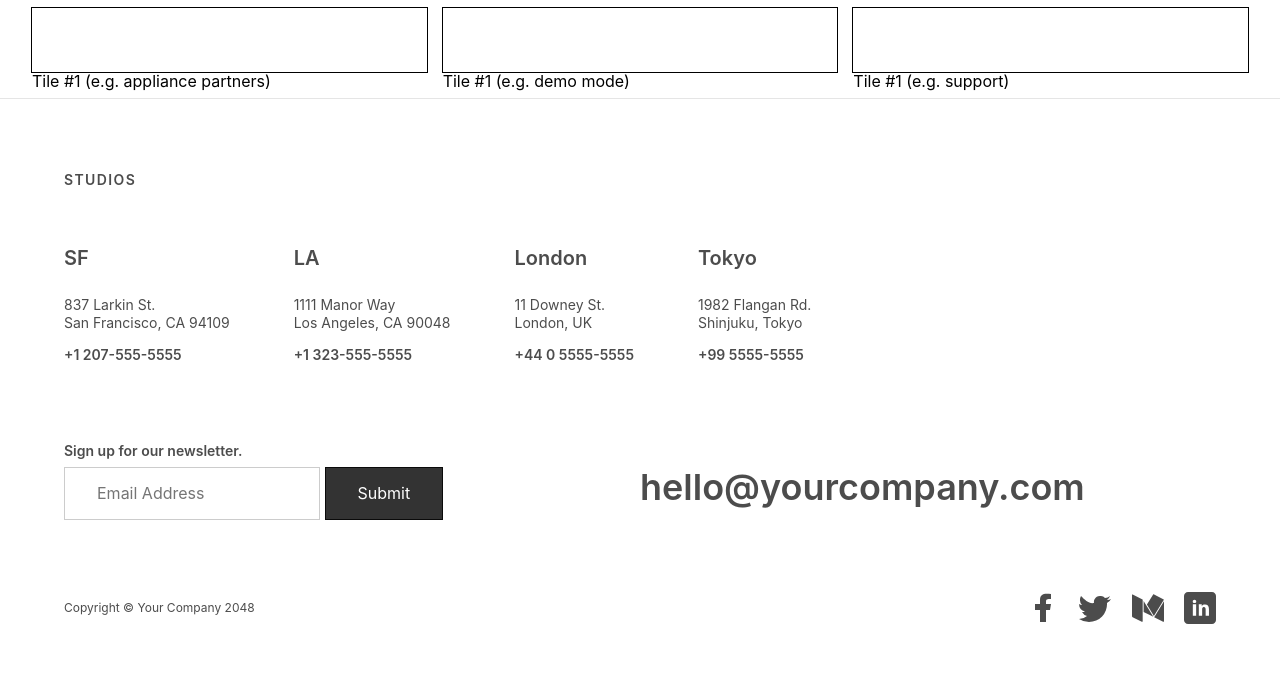
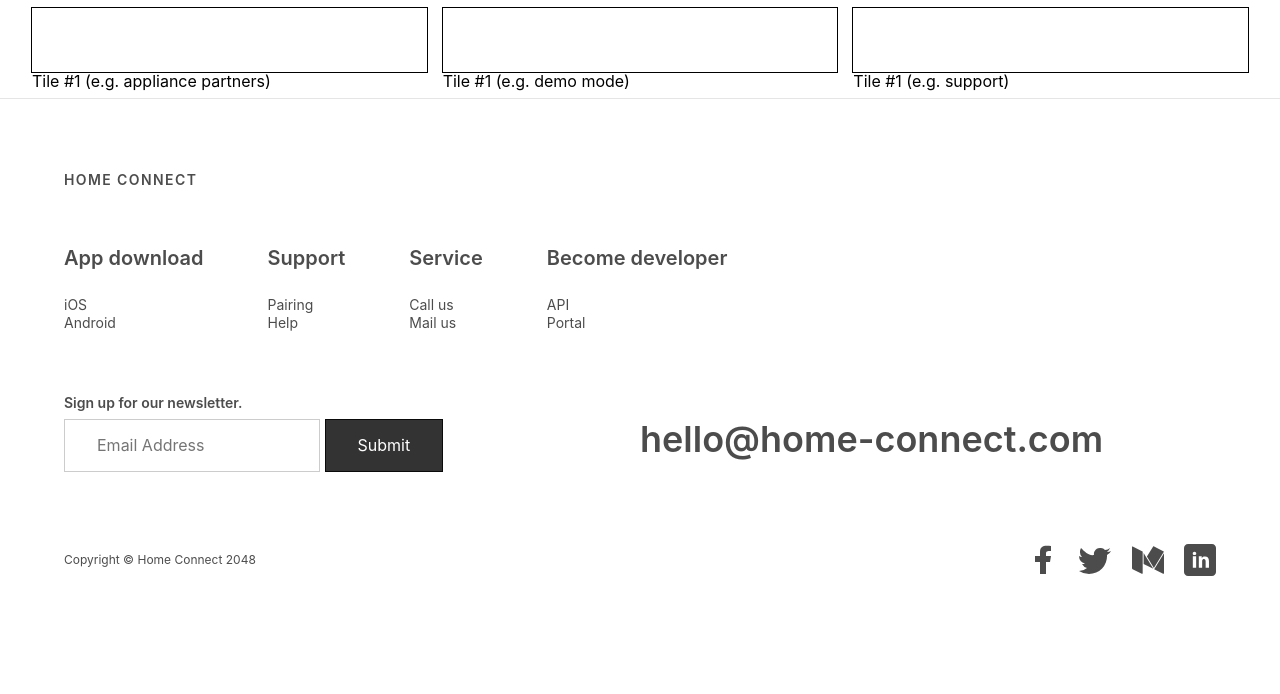
Before and after one commit to aplh/hc, a Jekyll site: the page homepage.html, which Jekyll copies as it is, in a window 1280 px wide. Shown: the part 771-1465 px from the top of the page. Built offline with Jekyll 4.4.1, drawn with Linux system fonts in a browser that asks for light colours; after the commit the page ends 1417 px from its top, so only the background shows below that.

Commit message:
Update homepage.html
sfsdfs

```diff
--- a/homepage.html
+++ b/homepage.html
@@ -55,46 +55,36 @@
 
   <footer class="pa4 pa5-l black-70 bt b--black-10">
   <div class="mb4-l cf">
-    <h1 class="fl w-100 pv0 f6 fw6 ttu tracked mb4">Studios</h1>
+    <h1 class="fl w-100 pv0 f6 fw6 ttu tracked mb4">Home Connect</h1>
     <article class="fl w-50 dib-ns w-auto-ns mr4-m mr5-l mb4 pr2 pr0-ns">
-      <h4 class="f5 f4-l fw6">SF</h4>
-      <span class="f7 f6-l db black-70">837 Larkin St.</span>
-      <span class="f7 f6-l black-70">San Francisco, CA 94109 </span>
-      <a class="f6 db fw6 pv3 black-70 link dim" title="Call SF" href="tel:+12075555555">
-        +1 207-555-5555
-      </a>
+      <h4 class="f5 f4-l fw6">App download</h4>
+      <span class="f7 f6-l db black-70">iOS</span>
+      <span class="f7 f6-l black-70">Android</span>
     </article>
     <article class="fl w-50 dib-ns w-auto-ns mr4-m mr5-l mb4 pl2 pl0-ns">
-      <h4 class="f5 f4-l fw6">LA</h4>
+      <h4 class="f5 f4-l fw6">Support</h4>
       <span class="f7 f6-l db black-70">
-        1111 Manor Way
+        Pairing
       </span>
       <span class="f7 f6-l di black-70">
-        Los Angeles, CA 90048
+        Help
       </span>
-      <a href="tel:+13235555555" class="f6 db fw6 pv3 link dim black-70" title="Call the LA office.">
-        +1 323-555-5555
-      </a>
     </article>
     <article class="fl w-50 dib-ns w-auto-ns mr4-m mr5-l mb4 pr2 pr0-ns">
-      <h4 class="f5 f4-l fw6">London</h4>
-      <span class="f7 f6-l db black-70">11 Downey St.</span>
-      <span class="f7 f6-l black-70">London, UK</span>
-      <a href="tel:+5555555555" class="link dim f6 db fw6 pv3 black-70" title="Call the London office">+44 0 5555-5555</a>
+      <h4 class="f5 f4-l fw6">Service</h4>
+      <span class="f7 f6-l db black-70">Call us</span>
+      <span class="f7 f6-l black-70">Mail us</span>
     </article>
     <article class="fl w-50 dib-ns w-auto-ns mb4 pl2 pl0-ns">
-      <h4 class="f5 f4-l fw6">Tokyo</h4>
-      <span class="f7 f6-l db black-70">1982 Flangan Rd.</span>
-      <span class="f7 f6-l">Shinjuku, Tokyo</span>
-      <a href="tel:+444444444444" class="f6 db dim fw6 pv3 link black-70" title="Call Tokyo Office">
-        +99 5555-5555
-      </a>
+      <h4 class="f5 f4-l fw6">Become developer</h4>
+      <span class="f7 f6-l db black-70">API</span>
+      <span class="f7 f6-l">Portal</span>
     </article>
   </div>
   <section class="cf mb5">
     <div class="mb4 mb0-ns w-100 w-50-l fr">
       <a class="black-70 f3 f2-ns fw6 tl link dim dib pv3 mt2 mb4 mb0-l" href="mailto:hello@impossible.com" >
-        hello@yourcompany.com
+        hello@home-connect.com
       </a>
     </div>
     <div class="mb4 mb0-ns fl w-100 w-50-l" >
@@ -108,7 +98,7 @@
   <div class="dt dt--fixed w-100" >
     <div class="dn dtc-ns v-mid">
       <p class="f7 black-70 dib pr3 mb3">
-        Copyright © Your Company 2048
+        Copyright © Home Connect 2048
       </p>
     </div>
     <div class="db dtc-ns black-70 tc tr-ns v-mid">
```
